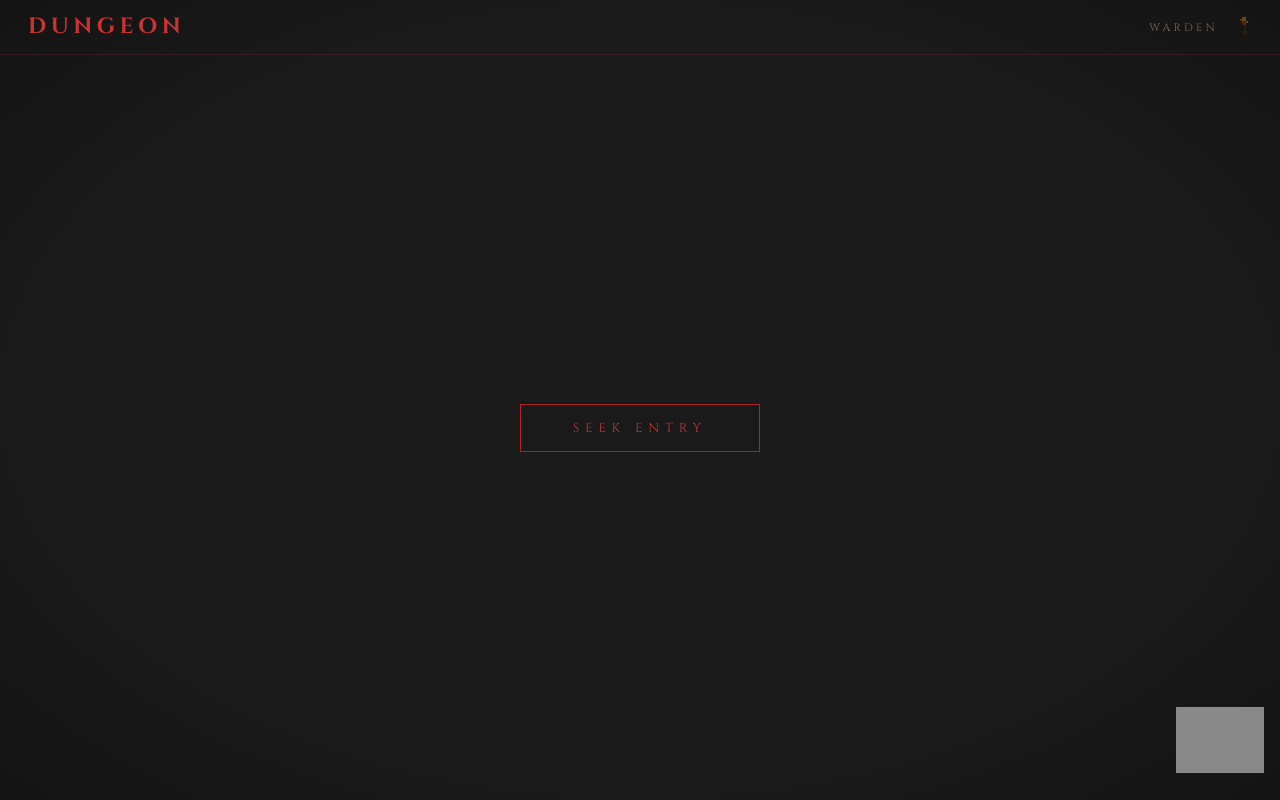
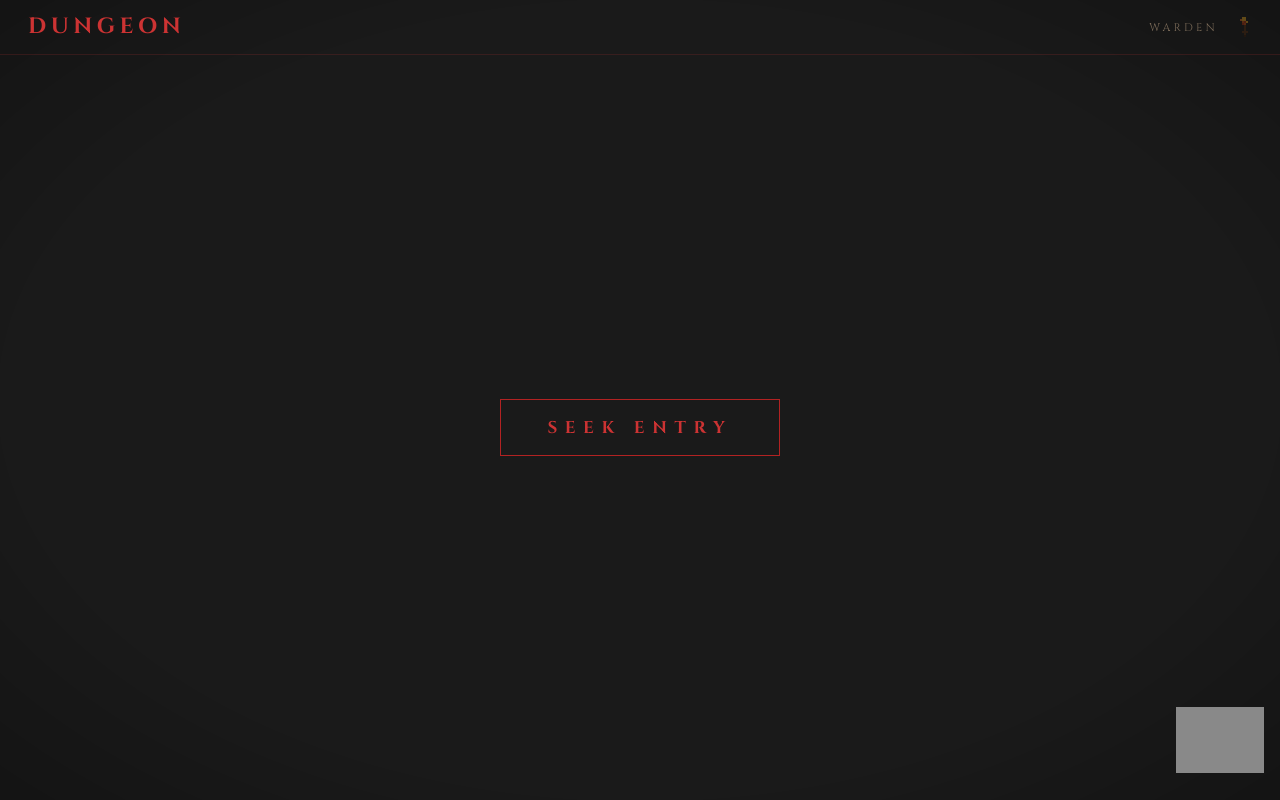
Before and after one commit to dungeonmasterx69420/dungeon, a website: page public/index.html in a window 1280 px wide. Drawn offline with Linux system fonts and the light colour scheme; grey boxes are pictures that could not be loaded.

Commit message:
Add files via upload

```diff
--- a/public/index.html
+++ b/public/index.html
@@ -100,13 +100,14 @@
     }
 
     .path-link {
-      font-size: 13px;
+      font-size: 17px;
+      font-weight: 700;
       letter-spacing: 0.45em;
       text-transform: uppercase;
       color: var(--dim);
       text-decoration: none;
-      padding: 14px 0;
-      width: 240px;
+      padding: 16px 0;
+      width: 280px;
       text-align: center;
       border: 1px solid transparent;
       transition: all 0.25s;
```
Also changed, not shown: public/guides.html (+3 -5 lines).
